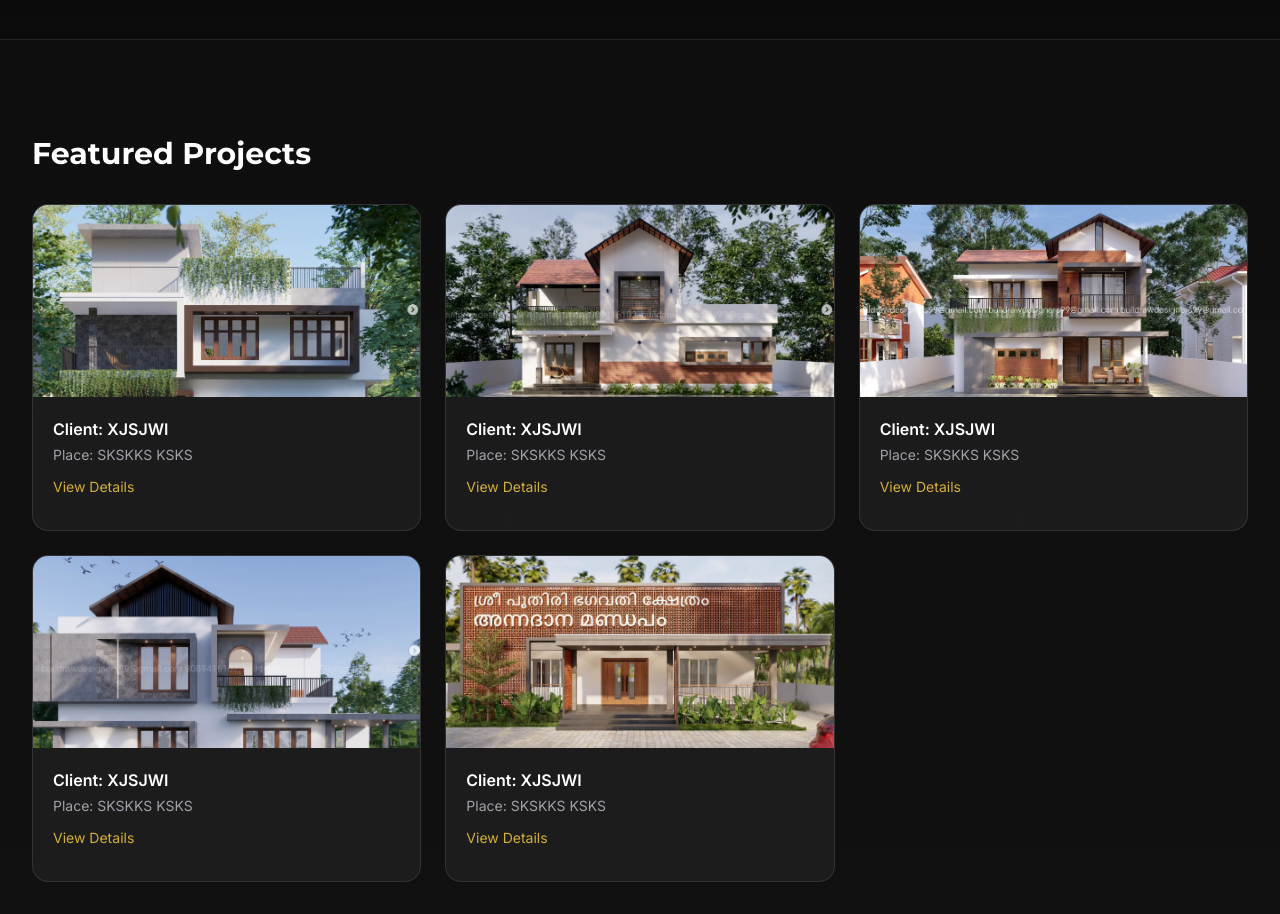
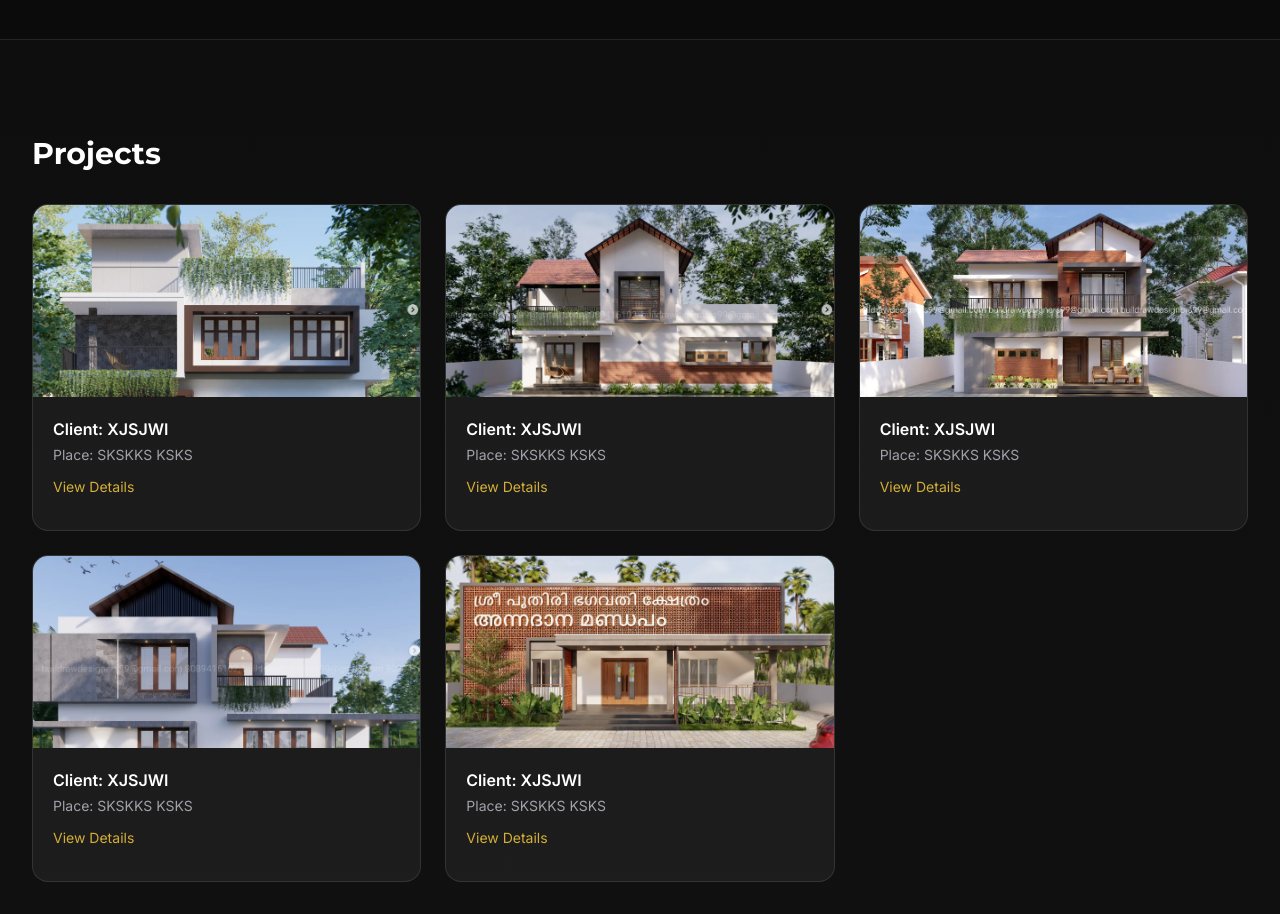
Before and after one commit to buildrawdesignersengineers-sudo/home, a plain HTML site: page index.html in a window 1280 px wide. Shown: the part 1740-2654 px from the top of the page. Drawn offline with nearby package versions, Linux system fonts and the light colour scheme.

Commit message:
Updated the sesssion title from featured project to project

```diff
--- a/index.html
+++ b/index.html
@@ -211,7 +211,7 @@
 
   <section id="projects" class="py-16 lg:py-24 scroll-mt-20">
     <div class="mx-auto max-w-7xl px-4 sm:px-6 lg:px-8">
-      <h2 class="text-3xl font-heading font-bold text-white">Featured Projects</h2>
+      <h2 class="text-3xl font-heading font-bold text-white"> Projects</h2>
       <div class="mt-8 grid md:grid-cols-3 gap-6">
         <article class="rounded-2xl overflow-hidden bg-white/5 border border-white/10 transition-all duration-300 hover:border-accent hover:shadow-lg hover:shadow-accent/30">
           <img class="h-48 w-full object-cover" src="1.png" alt="Commercial plaza project">
```
